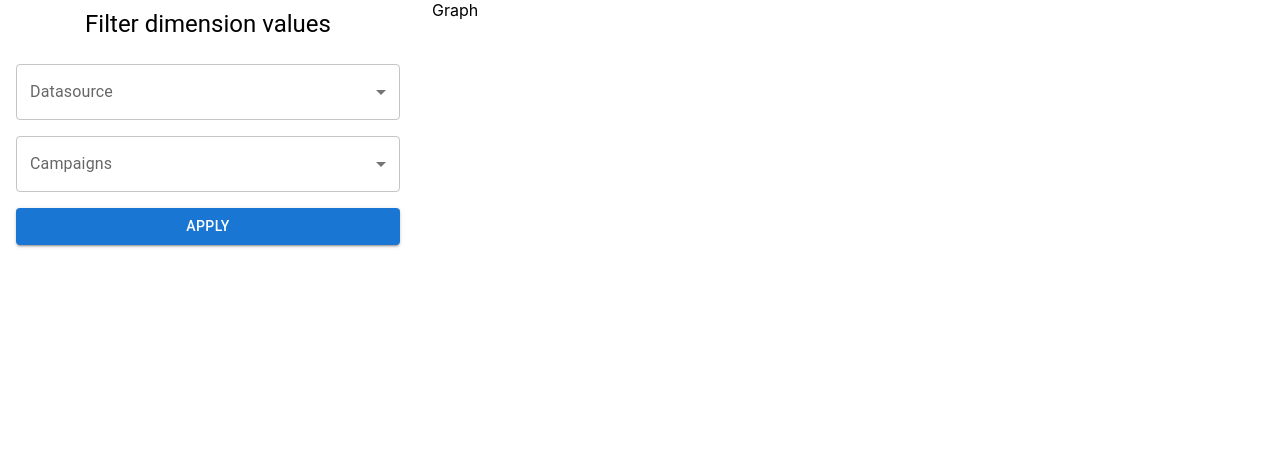
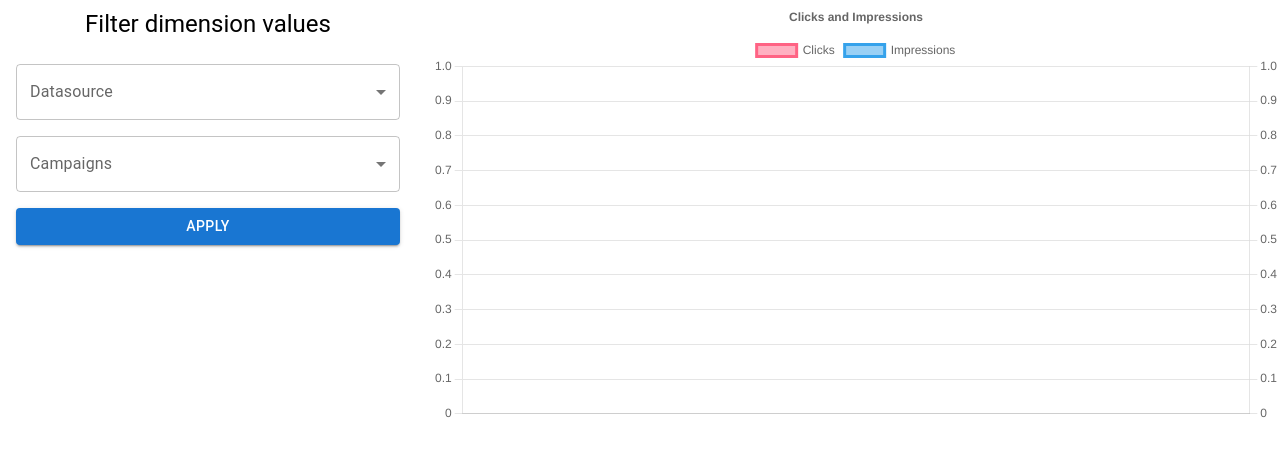
Before and after one commit to luk4as66/advertising-data-etlv, a React (Create React App) app: page / in a window 1280 px wide. Shown: the top 456 px of the page. Built offline with nearby package versions, Linux system fonts and the light colour scheme; no server answers.

Commit message:
init graph

```diff
--- a/package.json
+++ b/package.json
@@ -9,17 +9,23 @@
     "@testing-library/jest-dom": "^5.16.1",
     "@testing-library/react": "^12.1.2",
     "@testing-library/user-event": "^13.5.0",
+    "@types/chart.js": "^2.9.35",
     "@types/jest": "^27.4.0",
     "@types/lodash": "^4.14.178",
+    "@types/moment": "^2.13.0",
     "@types/node": "^16.11.19",
     "@types/papaparse": "^5.3.1",
     "@types/react": "^17.0.38",
+    "@types/react-chartjs-2": "^2.5.7",
     "@types/react-dom": "^17.0.11",
     "@types/react-window": "^1.8.5",
     "@types/react-window-infinite-loader": "^1.0.5",
+    "chart.js": "^3.7.0",
     "lodash": "^4.17.21",
+    "moment": "^2.29.1",
     "papaparse": "^5.3.1",
     "react": "^17.0.2",
+    "react-chartjs-2": "^4.0.0",
     "react-dom": "^17.0.2",
     "react-scripts": "5.0.0",
     "react-window": "^1.8.6",
--- a/src/components/dashboard/dashboard.tsx
+++ b/src/components/dashboard/dashboard.tsx
@@ -4,11 +4,7 @@ import _ from "lodash";
 import FilterForm from "../filterForm/filterForm";
 import Graph from "../graph/graph";
 import { DashboardType } from "./types";
-import {
-  Campaign,
-  CampaignByDatasource,
-  Datasource,
-} from "../../utils/dataTypes";
+import { Campaign, CoreData, Datasource } from "../../utils/dataTypes";
 
 function Dashboard({ data }: DashboardType): React.ReactElement {
   const [selectedDataSources, setSelectedDataSources] = useState<
@@ -28,18 +24,16 @@ function Dashboard({ data }: DashboardType): React.ReactElement {
     });
 
     return _.uniq(campaigns);
-  }, [data]);
+  }, [data, dataSources]);
 
   const selectedData = useMemo(() => {
-    const selected: CampaignByDatasource = {};
+    const selected: Array<CoreData> = [];
 
     selectedDataSources.forEach((dataSource) => {
-      selected[dataSource] = {};
       const src = data[dataSource];
-
       selectedCampaigns.forEach((cmp) => {
         if (src[cmp]) {
-          selected[dataSource][cmp] = src[cmp];
+          selected.push(...src[cmp]);
         }
       });
     });
@@ -54,8 +48,6 @@ function Dashboard({ data }: DashboardType): React.ReactElement {
     setSelectedCampaigns(campaigns);
   };
 
-  console.log("Selected data", selectedData);
-
   return (
     <Grid container spacing={2}>
       <Grid item container justifyContent="flex-start" xs={4}>
@@ -67,7 +59,7 @@ function Dashboard({ data }: DashboardType): React.ReactElement {
         />
       </Grid>
       <Grid item container justifyContent="flex-start" xs={8}>
-        <Graph />
+        <Graph data={selectedData} />
       </Grid>
     </Grid>
   );
--- a/src/components/filterForm/filterForm.tsx
+++ b/src/components/filterForm/filterForm.tsx
@@ -22,7 +22,6 @@ function FilterForm({
   >([]);
 
   const availableCampaigns: ReadonlyArray<Campaign> = useMemo(() => {
-    // TODO: same function as is in dashboard;
     const campaigns: Array<Campaign> = [];
 
     selectedDataSources.forEach((dataSource) => {
--- a/src/components/graph/graph.tsx
+++ b/src/components/graph/graph.tsx
@@ -1,7 +1,51 @@
-import React from "react";
+import React, { useMemo } from "react";
+import {
+  Chart as ChartJS,
+  CategoryScale,
+  LinearScale,
+  PointElement,
+  LineElement,
+  Title,
+  Tooltip,
+  Legend,
+} from "chart.js";
+import { Line } from "react-chartjs-2";
+import _ from "lodash";
+import moment from "moment";
+import { GraphType } from "./types";
+import { CoreData } from "../../utils/dataTypes";
+import { getGraphDataConfig, graphConfigOptions } from "./utils";
 
-function Graph(): React.ReactElement {
-  return <div>Graph</div>;
+ChartJS.register(
+  CategoryScale,
+  LinearScale,
+  PointElement,
+  LineElement,
+  Title,
+  Tooltip,
+  Legend
+);
+
+function Graph({ data }: GraphType): React.ReactElement {
+  const dataSeries = useMemo(() => {
+    const dates: Array<string> = [];
+    const clicks: Array<number> = [];
+    const impressions: Array<number> = [];
+
+    const sortedData = _.sortBy(data, (a) =>
+      moment(a.Date, "DD.MM.YYYY").toDate().getTime()
+    );
+
+    sortedData.forEach((coreData: CoreData) => {
+      dates.push(coreData.Date);
+      clicks.push(coreData.Clicks);
+      impressions.push(coreData.Impressions);
+    });
+
+    return getGraphDataConfig(dates, clicks, impressions);
+  }, [data]);
+
+  return <Line options={graphConfigOptions} data={dataSeries} />;
 }
 
 export default Graph;
--- a/src/components/graph/types.ts
+++ b/src/components/graph/types.ts
@@ -1 +1,5 @@
-export type GraphType = {};
+import { CoreData } from "../../utils/dataTypes";
+
+export type GraphType = {
+  data: ReadonlyArray<CoreData>;
+};
--- /dev/null
+++ b/src/components/graph/utils.ts
@@ -0,0 +1,53 @@
+export const graphConfigOptions = {
+  responsive: true,
+  interaction: {
+    mode: "index" as const,
+    intersect: false,
+  },
+  stacked: false,
+  plugins: {
+    title: {
+      display: true,
+      text: "Clicks and Impressions",
+    },
+  },
+  scales: {
+    y: {
+      type: "linear" as const,
+      display: true,
+      position: "left" as const,
+    },
+    y1: {
+      type: "linear" as const,
+      display: true,
+      position: "right" as const,
+      grid: {
+        drawOnChartArea: false,
+      },
+    },
+  },
+};
+
+export const getGraphDataConfig = (
+  labels: Array<string>,
+  clicks: ReadonlyArray<number>,
+  impressions: ReadonlyArray<number>
+) => ({
+  labels,
+  datasets: [
+    {
+      label: "Clicks",
+      data: clicks,
+      borderColor: "rgb(255, 99, 132)",
+      backgroundColor: "rgba(255, 99, 132, 0.5)",
+      yAxisID: "y",
+    },
+    {
+      label: "Impressions",
+      data: impressions,
+      borderColor: "rgb(53, 162, 235)",
+      backgroundColor: "rgba(53, 162, 235, 0.5)",
+      yAxisID: "y1",
+    },
+  ],
+});
```
Also changed, not shown: 1 other file (tests, documents, lock files or other folders).
